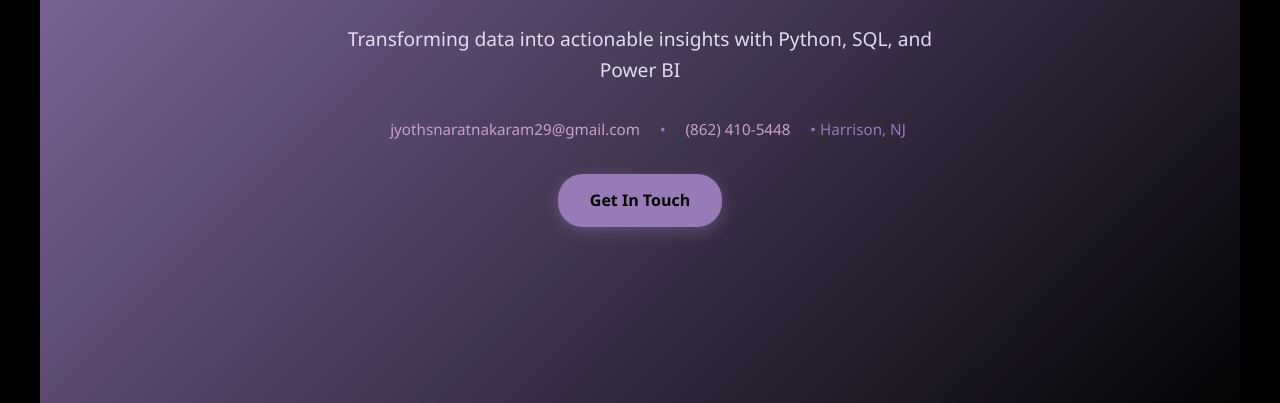
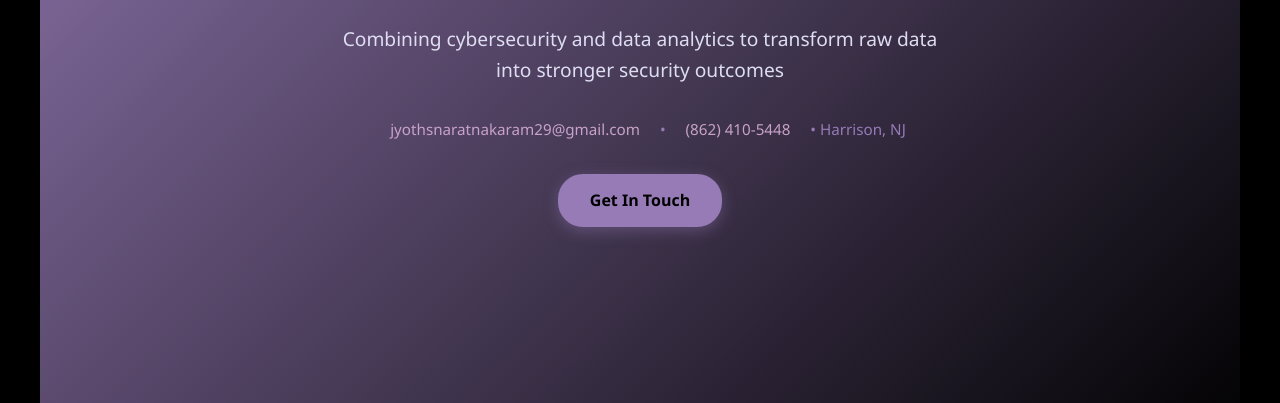
Before and after one commit to JyothsnaRatnakaram/my-portfolio, a plain HTML site: page index.html in a window 1280 px wide. Shown: the part 397-800 px from the top of the page. Drawn offline with nearby package versions, Linux system fonts and the light colour scheme.

Commit message:
Update index.html

```diff
--- a/index.html
+++ b/index.html
@@ -995,7 +995,7 @@
         <div class="hero-content">
             <h1>Jyothsna Ratnakaram</h1>
             <div class="typing" id="typed-text"></div>
-            <p>Transforming data into actionable insights with Python, SQL, and Power BI</p>
+            <p>Combining cybersecurity and data analytics to transform raw data into stronger security outcomes</p>
             <div class="contact-info">
                 <a href="mailto:jyothsnaratnakaram29@gmail.com">jyothsnaratnakaram29@gmail.com</a>
                 <span>•</span>
```
